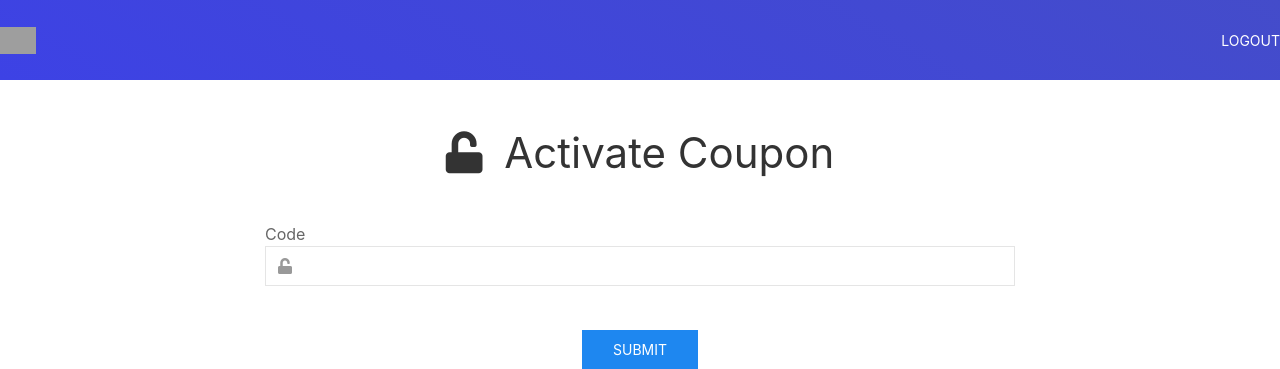
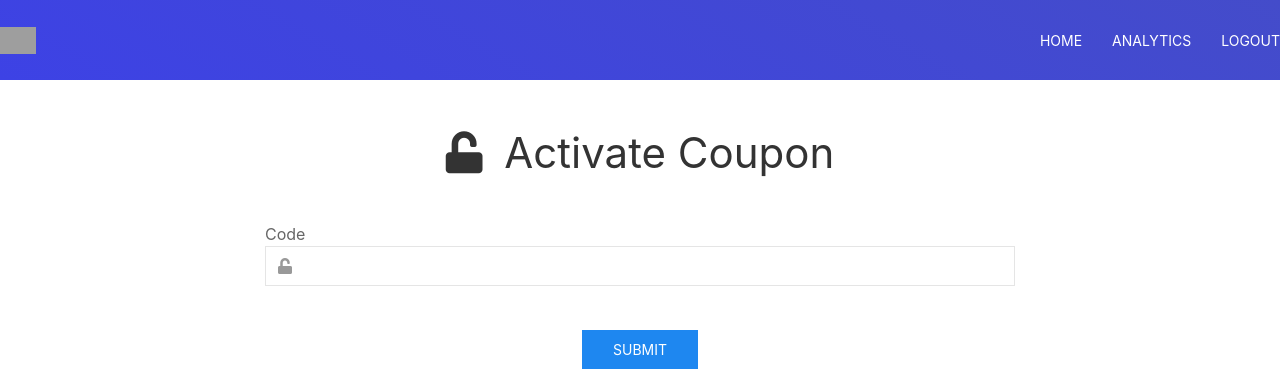
Before and after one commit to R9295/me, a Django app: page /coupons/activate in a window 1280 px wide. Shown: the top 369 px of the page. Run offline with Django 3.2, Linux system fonts and the light colour scheme; the visitor is signed in with stand-in values (Sample User, id 1); some libraries are stand-ins or nearby versions; grey boxes are pictures that could not be loaded.

Commit message:
Add Home and Analytics to Navbar

```diff
--- a/templates/base/base_navbar.html
+++ b/templates/base/base_navbar.html
@@ -8,6 +8,8 @@
   <div class="uk-navbar-right">
     <ul class="uk-navbar-nav">
       {% if user.is_authenticated %}
+      <li><a href="/me">Home</a></li>
+      <li><a href="/analytics/me">Analytics</a></li>
       <li><a href="/accounts/logout">Logout</a></li>
       {% else %}
       <li><a href="/accounts/login">Login</a></li>
--- a/templates/base/form_navbar.html
+++ b/templates/base/form_navbar.html
@@ -8,6 +8,8 @@
   <div class="uk-navbar-right">
     <ul class="uk-navbar-nav">
       {% if user.is_authenticated %}
+      <li><a href="/me">Home</a></li>
+      <li><a href="/analytics/me">Analytics</a></li>
       <li><a href="/accounts/logout">Logout</a></li>
       {% else %}
       <li><a href="/accounts/login">Login</a></li>
```
